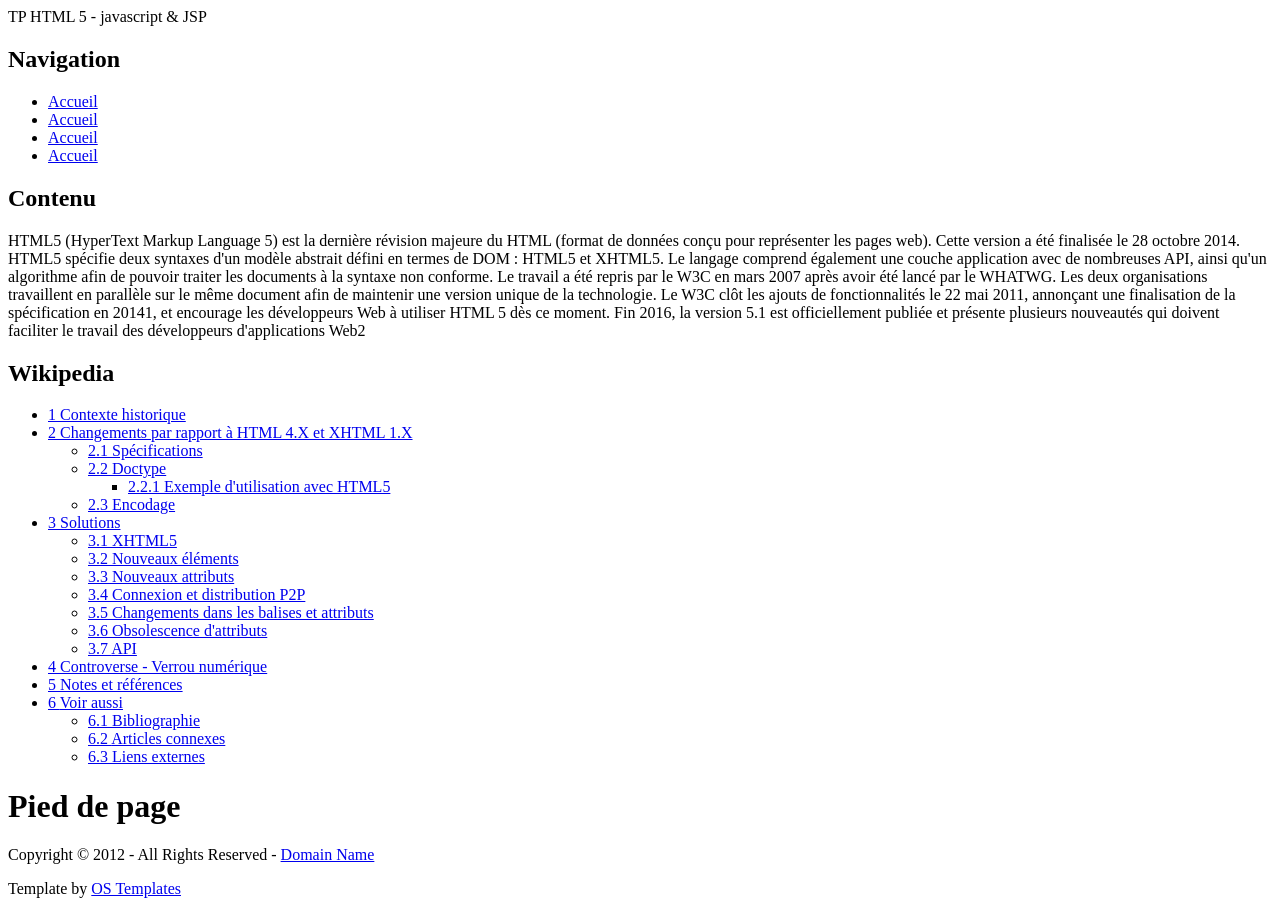
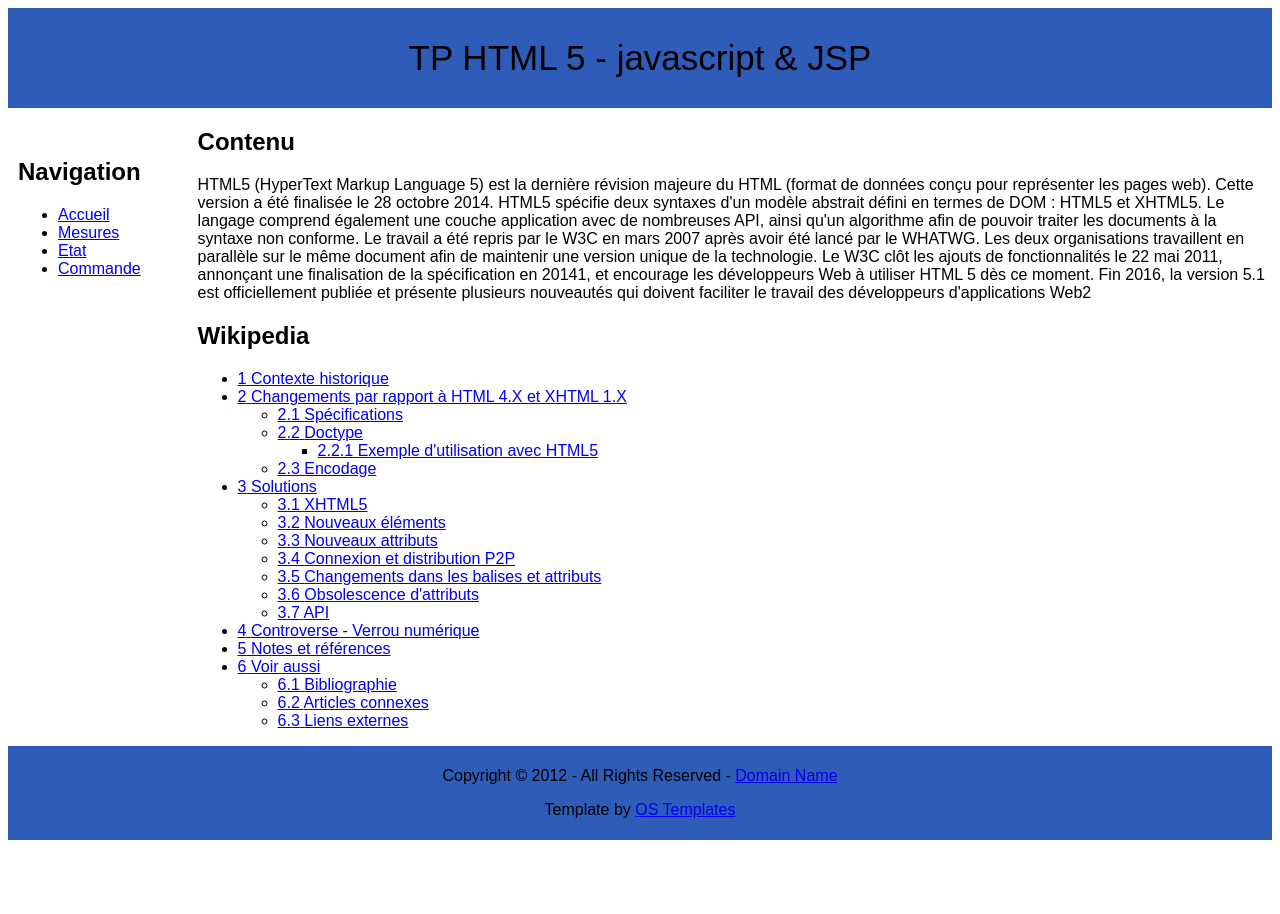
Before and after one commit to ihaddou/Projet_InitCube_Sol, a website: page HTML5_initcube/public_html/index.html in a window 1280 px wide. After the commit the page ends 848 px from the top, so only its background shows below. Drawn offline with Linux system fonts and the light colour scheme.

Commit message:
Ajout des pages web vides et mise en place d'un css basique

```diff
--- /dev/null
+++ b/HTML5_initcube/css/css.css
@@ -0,0 +1,32 @@
+@charset "utf-8";
+
+body {
+  font-family: Arial, Helvetica, sans-serif;
+
+}
+
+/* Style the header */
+header {
+  background-color: #2e5cb8;
+  padding: 30px;
+  text-align: center;
+  font-size: 35px;
+}
+div#col1{
+
+  float: left;
+  padding: 10px;
+  height: 100%;
+  width: 13%;
+  position: relative;
+}
+
+div#col2,#col3{
+padding-left: 15%;
+}
+
+footer {
+  background-color: #2e5cb8;
+  padding: 5px;
+  text-align: center;
+}
--- a/HTML5_initcube/public_html/index.html
+++ b/HTML5_initcube/public_html/index.html
@@ -3,7 +3,7 @@
 <head>
     <title>initcube</title>
     <meta charset="UTF-8">
-    <link rel="stylesheet" href="css/layout.css" type="text/css">
+    <link rel="stylesheet" media="screen" type="text/css" href="../css/css.css"/>
 </head>
 <body>
 <div class="wrapper row1">
@@ -19,9 +19,9 @@
         <h2>Navigation</h2>
         <ul>
             <li><a href="index.html">Accueil</a></li>
-            <li><a href="index.html">Accueil</a></li>
-            <li><a href="index.html">Accueil</a></li>
-            <li><a href="index.html">Accueil</a></li>
+            <li><a href="RecuperationMesure.html">Mesures</a></li>
+            <li><a href="Etat.html">Etat</a></li>
+            <li><a href="Commande.html">Commande</a></li>
         </ul>
       </nav>
     </div>
@@ -88,7 +88,6 @@
 <!-- ####################################################################################################### -->
 <div class="wrapper row3">
   <footer id="footer" class="clear">
-    <h1>Pied de page</h1>
     <p class="fl_left">Copyright &copy; 2012 - All Rights Reserved - <a href="#">Domain Name</a></p>
     <p class="fl_right">Template by <a href="http://www.os-templates.com/" title="Free Website Templates">OS Templates</a></p>
   </footer>
```
Also changed, not shown: HTML5_initcube/public_html/Commande.html (added), HTML5_initcube/public_html/Etat.html (added), HTML5_initcube/public_html/RecuperationMesure.html (added).
